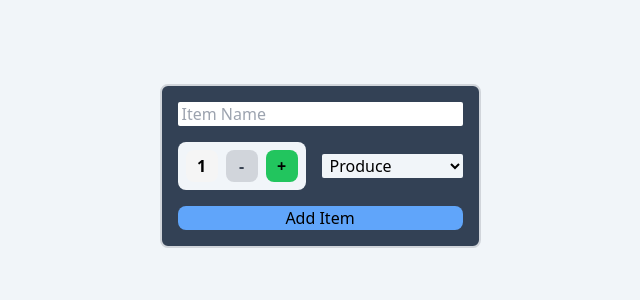
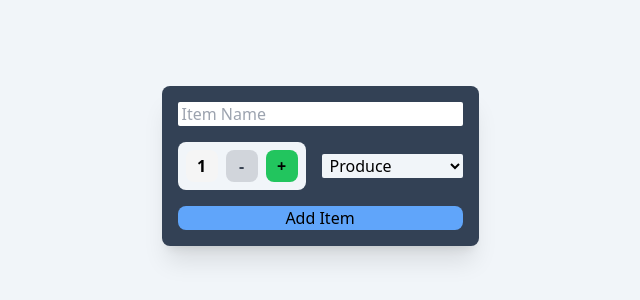
Before and after one commit to K0A1R/cprg306-assignments, a Next.js app: page /week-5 in a window 1280 px wide. Shown: the part 234-534 px from the top of the page, without its empty margins (320-960 px from the left). Built offline with nearby package versions, Linux system fonts and the light colour scheme.

Commit message:
Update week-5
Update new-item.js, remove border + add shadow to new-item component.

```diff
--- a/app/week-5/new-item.js
+++ b/app/week-5/new-item.js
@@ -32,7 +32,7 @@ export default function NewItem() {
   return (
     <form
       onSubmit={handleSubmit}
-      className="flex flex-col gap-4 border-2 bg-slate-700 border-gray-300 p-4 rounded-lg"
+      className="flex flex-col gap-4 bg-slate-700 p-4 shadow-xl rounded-lg"
     >
       {/* Textbox */}
       <input
```
